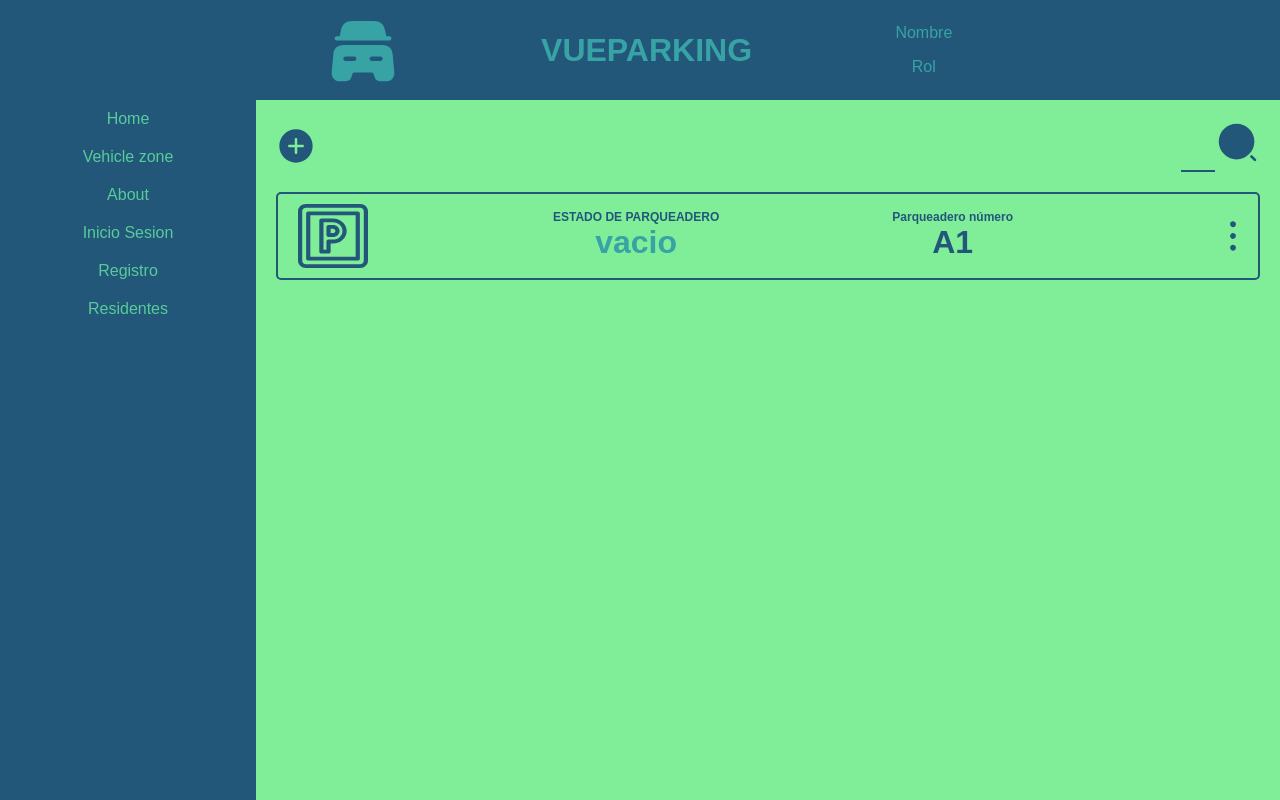
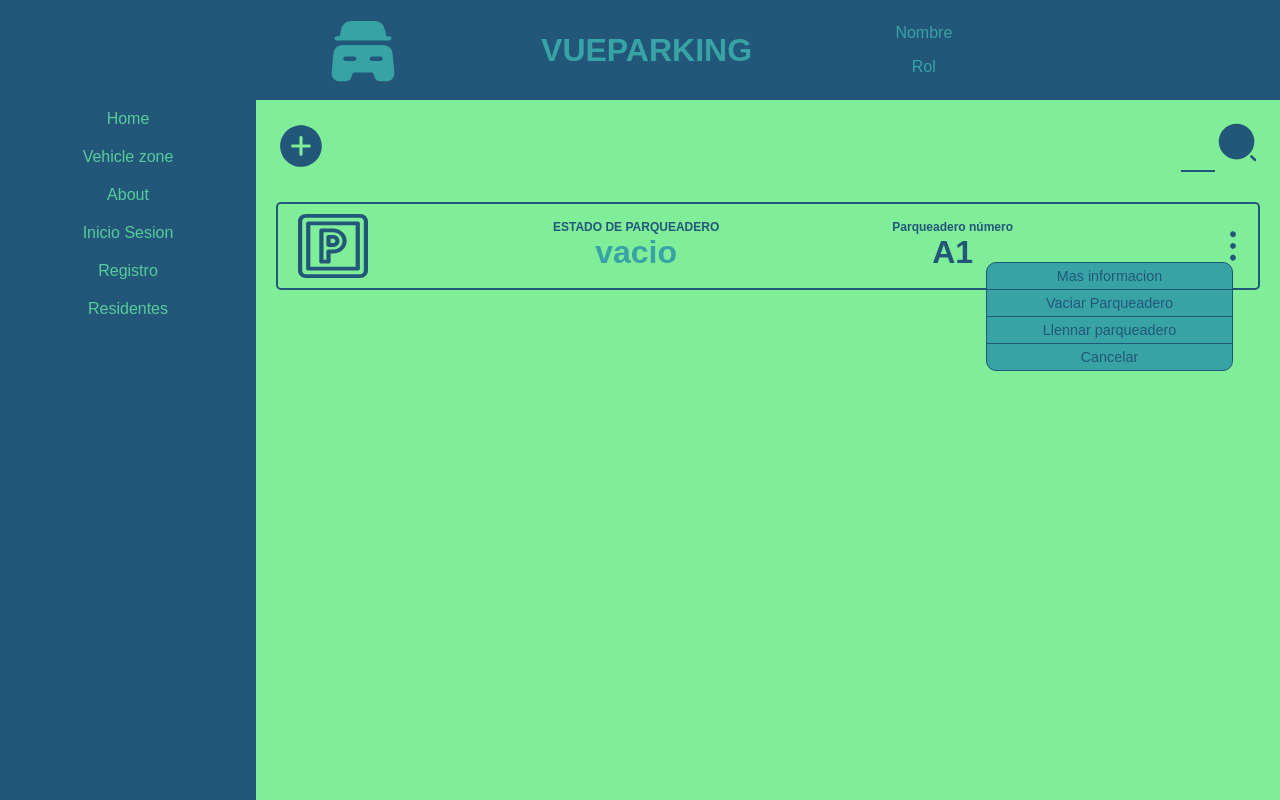
Before and after one commit to Dansora375/Vue-Parking-Front-end, a Vue app: page /#/vehicle_zone in a window 1280 px wide. Built offline with nearby package versions, Linux system fonts and the light colour scheme; a web font is replaced by a local one.

Commit message:
opciones añadidas

```diff
--- a/src/App.vue
+++ b/src/App.vue
@@ -17,6 +17,7 @@ body{
   text-align: center;
   color: $main-color;
 }
+
 
 // #nav {
 //   padding: 0px;
--- a/src/components/EntradaSalida.vue
+++ b/src/components/EntradaSalida.vue
@@ -1,7 +1,7 @@
 <template>
     <div>
         <section class="item">
-            <img v-bind:src=img_route class="vehicle"  alt="vehiculos">
+            <img src="@/assets/predefined_list.svg" class="vehicle"  alt="vehiculos">
             <div class="tiempo data">
                 <p class="hora-title trescuatro-em">
                     Hora de ingreso
@@ -42,11 +42,7 @@ import defaultImage from '@/assets/predefined_list.svg';
 export default {
   name: 'EntradaSalida',
   props: {
-    img_route: {
-      type: String,
-      // default: '@/assets/predefined_list.svg',
-      default: defaultImage,
-    },
+
     hora_ingreso: {
       type: String,
       default: '00:00',
--- a/src/components/ListaResidentes.vue
+++ b/src/components/ListaResidentes.vue
@@ -106,6 +106,8 @@ input{
   background-color:$secondary-color ;
   display:flex;
   flex-wrap: wrap;
+
+
 }
 .nombre-user{
   font-size: 2em;
--- a/src/components/Nav.vue
+++ b/src/components/Nav.vue
@@ -53,6 +53,8 @@ a{
   }
 }
 
+
+
 // .navegation{
 //     display: inline-block;
 //     // position: fixed;
--- a/src/components/SearchButton.vue
+++ b/src/components/SearchButton.vue
@@ -61,9 +61,13 @@ export default {
     opacity: 0;
   }
 
-  @media(max-width: 500px){
+  @media(max-width: 600px){
     input:focus{
       width: calc(100% - 50px);
     }
+    img{
+    width: 35px;
+  }
+
   }
 </style>
--- a/src/components/ZonaParqueadero.vue
+++ b/src/components/ZonaParqueadero.vue
@@ -1,7 +1,7 @@
 <template>
     <div>
         <section class="item">
-            <img :src=img_route class="parking-img"  alt="parqueadero">
+            <img src="@/assets/aparcamiento.svg" class="parking-img"  alt="parqueadero">
             <div class="container-double">
                 <div class="State-parking">
                     <p class="sub-title trescuatro-em">
@@ -20,28 +20,32 @@
                     </p>
                 </div>
             </div>
-            <img class="menu" :src=img_opcions alt="">
+            <div class="model-opcions">
+                <div class="opcion_M">
+                    Mas informacion
+                </div>
+                <div class="opcion_M">
+                    Vaciar Parqueadero
+                </div>
+                <div class="opcion_M">
+                    Llennar parqueadero
+                </div>
+                <div class="opcion_M" id="Bott_cancel">
+                    Cancelar
+                </div>
+            </div>
+            <img class="menu" src="@/assets/menu.svg" alt="">
         </section>
     </div>
 </template>
 
 <script>
-import defaultImage from '@/assets/aparcamiento.svg';
-import imgOptions from '@/assets/menu.svg';
 
 export default {
   name: 'ZonaParqueadero',
   props: {
-    // Mirar si se podria hacer un a arreglo para meter todas lasimagenes
-    img_route: {
-      type: String,
-      // default: '@/assets/predefined_list.svg',
-      default: defaultImage,
-    },
-    img_opcions: {
-      type: String,
-      default: imgOptions,
-    },
+
+
     inf_estado: {
       // Se podria pensar en implementar un Boolean
       type: String,
@@ -62,8 +66,10 @@ export default {
         font-size: medium;
     }
     .item{
+        margin-top: 10px    ;
         border-radius: 5px;
         padding:10px ;
+        position: relative;
 
         display: flex;
         border: 2px solid $main-color;
@@ -71,11 +77,7 @@ export default {
         align-items: center;
     }
 
-    .item {
-        display: flex;
-        // flex-direction:colum ;
-        align-items: center;
-    }
+
 
     .container-double{
 
@@ -85,6 +87,7 @@ export default {
         // flex-direction: column;
         align-items: center;
         width: 50%;
+
     }
 
     .state-parking{
@@ -129,6 +132,51 @@ export default {
         color:$secondary-color;
         display: block;
     }
+
+
+
+
+    .model-opcions{
+
+        position: absolute;
+        display: flex-flow;
+        background:white;
+        right: 25px;
+        top:70%;
+        border-radius:10px;
+        border:1px solid $main-color;
+        min-width:105px;
+        width: 25%;
+        // max-width: 250px;
+        background:$secondary-color;
+
+    }
+
+    .opcion_M{
+
+        color: $main-color;
+        border-bottom:1px solid $main-color;
+        padding: 5px;
+        font-size: 0.9em;
+        min-width:49px;
+        // border-radius:1.5px;
+    }
+
+    #Bott_cancel{
+
+        border-bottom:none;
+    }
+
+
+
+
+
+
+
+
+
+
+
     @media (max-width: 530px){
 
         .item div{
@@ -152,5 +200,11 @@ export default {
             padding-left: 0px;
             padding-right: 8px;
         }
+
+        .opcion_M{
+
+            padding: 2.5px;
+            font-size: 0.7em;
+        }
     }
 </style>
--- a/src/views/InOut.vue
+++ b/src/views/InOut.vue
@@ -11,9 +11,9 @@
         <EntradaSalida class="listado"></EntradaSalida>
       </div>
     </div>
-    <div class="modal" v-if="showModal" >
+    <div class="modal" @click="changeModal(false)" v-if="showModal" >
       <ModalNew></ModalNew>
-  </div>
+    </div>
 
   </div>
 
--- a/src/views/Inicio.vue
+++ b/src/views/Inicio.vue
@@ -38,7 +38,7 @@
                 </div>
 
                 <div >
-                    <img :src=Img_logo alt="logo vue  parking" id="logo" />
+                    <img src="@/assets/car_logo.svg" alt="logo vue  parking" id="logo" />
                 </div>
 
         </div>
@@ -48,17 +48,12 @@
 </template>
 
 <script>
-import Logo from '@/assets/car_logo.svg';
 export default {
   name:'Inicio',
 
   props: {
 
-    Img_logo:{
 
-      type: String,
-      default:Logo
-    }
   }
 
 
--- a/src/views/Registrer.vue
+++ b/src/views/Registrer.vue
@@ -8,7 +8,7 @@
       </div>
 
       <div>
-        <img :src=Img_logo alt="logo vue  parking" id="logo" />
+        <img src="@/assets/car_logo.svg" alt="logo vue  parking" id="logo" />
       </div>
     </div>
 
@@ -66,18 +66,13 @@
 </template>
 
 <script>
-import Logo from '@/assets/car_logo.svg';
 export default {
 
 
     name:'Registrer',
     props: {
 
-    Img_logo:{
 
-      type: String,
-      default:Logo
-    }
   }
 
 }
--- a/src/views/vehicle_zone.vue
+++ b/src/views/vehicle_zone.vue
@@ -5,12 +5,14 @@
             <div class=" cont-flex">
                 <div class="superior-bar">
 
-                    <img :src=imageAdd alt="" id="addImage">
+                    <img src="@/assets/add.svg" alt="" id="addImage">
 
                     <SearchBar class="search"></SearchBar>
                 </div>
                 <div class="vehicle-list">
                     <ZonaParqueadero></ZonaParqueadero>
+                    <!-- <ZonaParqueadero></ZonaParqueadero> -->
+
                 </div>
             </div>
         </div>
@@ -25,8 +27,6 @@ import Header from '@/components/Header.vue';
 import Navbar from '@/components/Nav.vue';
 import SearchBar from '@/components/SearchButton.vue';
 import ZonaParqueadero from '@/components/ZonaParqueadero.vue';
-import addImage from '@/assets/add.svg';
-// import {mapState} from 'vuex';
 
 export default {
   name: 'Vehicle_zone',
@@ -39,10 +39,7 @@ export default {
   },
 
   props:{
-        imageAdd:{
-            type: String,
-            default: addImage
-        }
+
     },
 
      data(){
@@ -102,8 +99,8 @@ export default {
 
     }
     #addImage{
-         width: 100%;
-        max-width: 40px;
+         /* width: 100%; */
+        max-width: 50px;
 
 
         /* background:red; */
@@ -136,11 +133,13 @@ export default {
     } */
     #addImage{
         display:block;
+        width: 40px;
     }
     .search{
         display: flex;
         /* margin-left: 85px; */
         justify-content: flex-end;
+        /* width: 35px; */
 
         /* position: relative; */
         /* right: 20px; */
```
Also changed, not shown: src/components/ModalNewVehicleState.vue (added).
